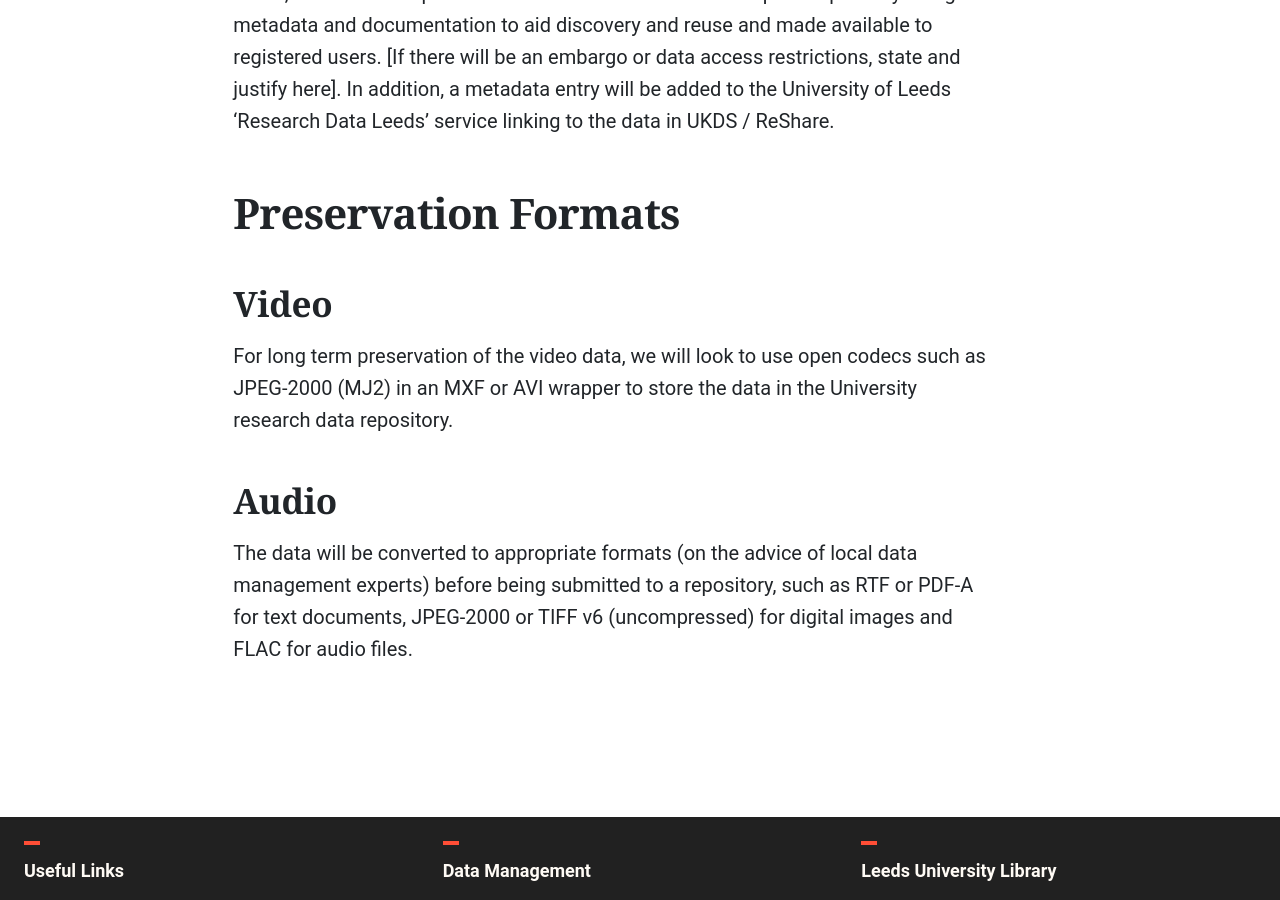
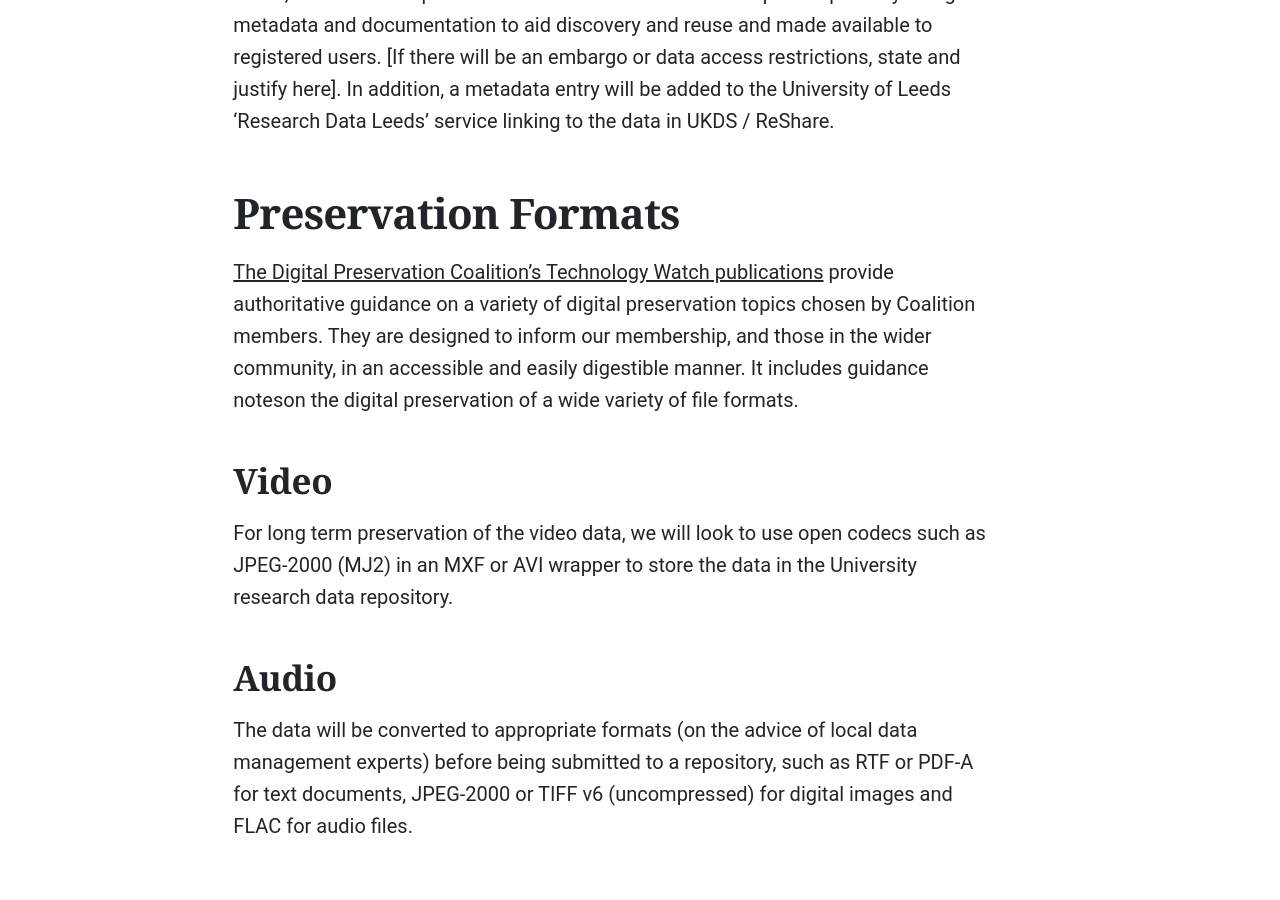
Before and after one commit to uol-library/rdl-handbook, a Jekyll site: the page built from pages/data-management/selection-and-preservation.md, in a window 1280 px wide and 900 px high, scrolled down 2014 px. Built offline with Jekyll 4.4.1, drawn with Linux system fonts in a browser that asks for light colours; some web fonts are replaced.

Commit message:
Added link to DPC technology watch for info about preservation formats

```diff
--- a/pages/data-management/selection-and-preservation.md
+++ b/pages/data-management/selection-and-preservation.md
@@ -20,6 +20,8 @@ Research data will be offered for inclusion in the UK Data Archive; if not inclu
 
 ## Preservation Formats
 
+[The Digital Preservation Coalition's Technology Watch publications](https://www.dpconline.org/digipres/discover-good-practice/tech-watch-reports) provide authoritative guidance on a variety of digital preservation topics chosen by Coalition members. They are designed to inform our membership, and those in the wider community, in an accessible and easily digestible manner. It includes guidance noteson the digital preservation of a wide variety of file formats.
+
 ### Video
 
 For long term preservation of the video data, we will look to use open codecs such as JPEG-2000 (MJ2) in an MXF or AVI wrapper to store the data in the University research data repository.
```
